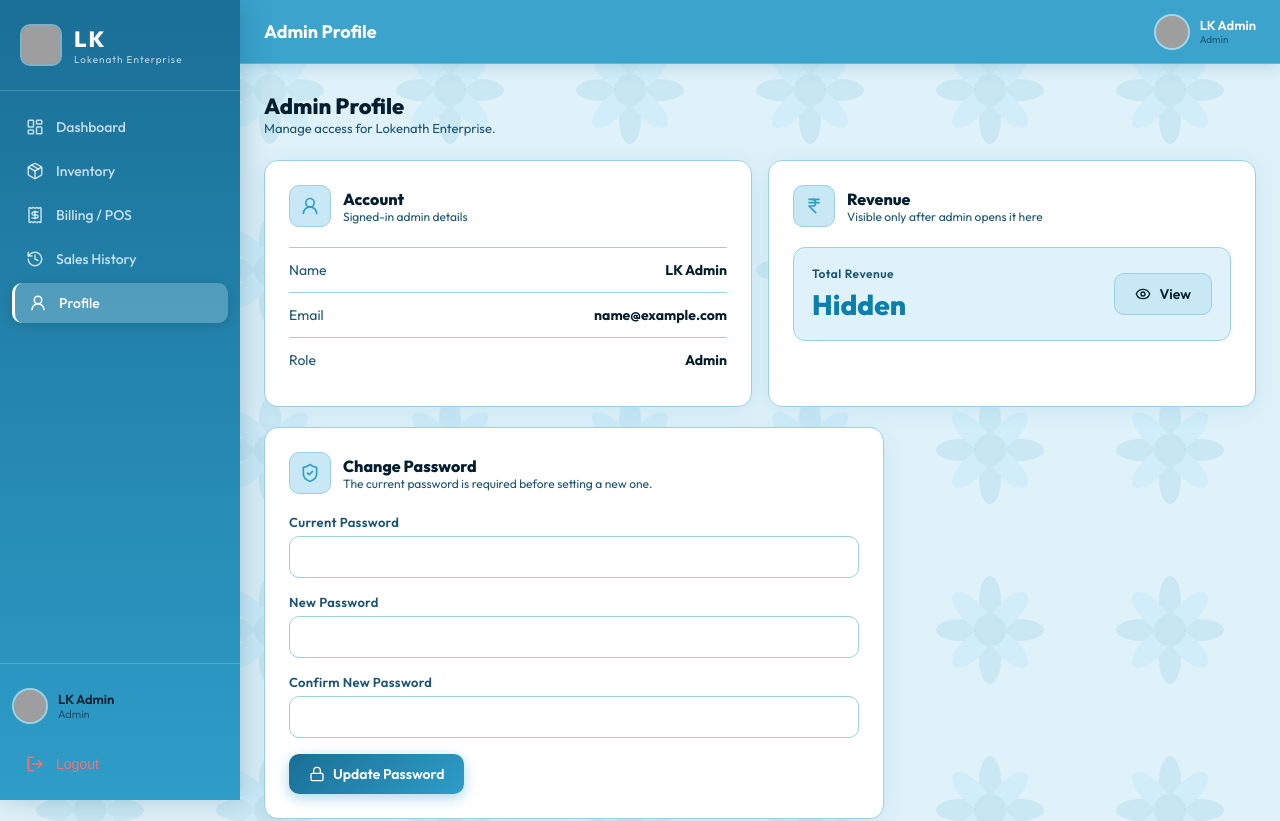
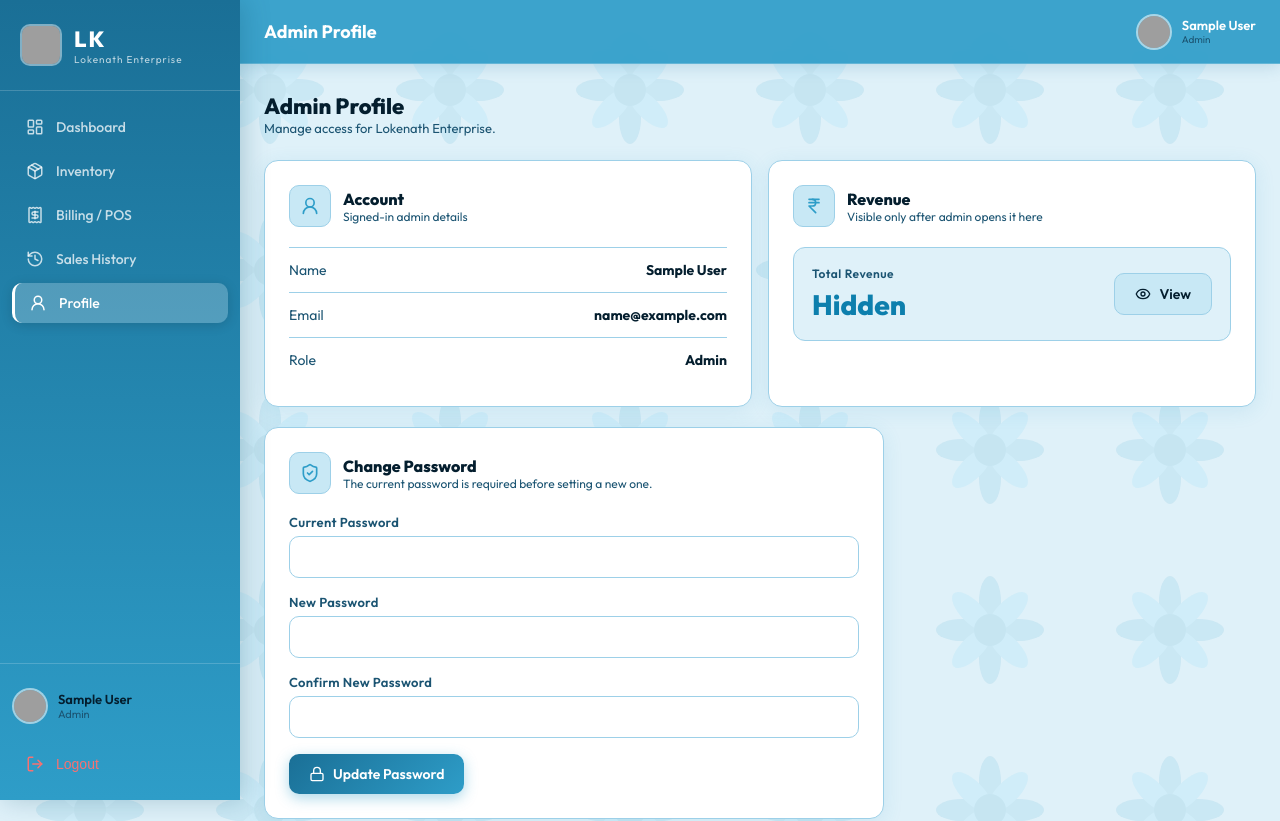
Before and after one commit to Bishal08-png/JSK, a React (Vite) app in the folder frontend/: page /admin/profile in a window 1280 px wide. Shown: the top 821 px of the page. Built offline with nearby package versions, Linux system fonts and the light colour scheme; no server answers; sample sign-in values are in the browser's storage; grey boxes are pictures that could not be loaded.

Commit message:
Fix admin name hardcoding and Context API update issue

```diff
--- a/frontend/src/components/Layout.jsx
+++ b/frontend/src/components/Layout.jsx
@@ -21,7 +21,7 @@ export default function Layout() {
   const { user } = useAuth()
   const location = useLocation()
   const title = pageTitles[location.pathname] || business.initials
-  const displayName = user?.role === 'admin' ? `${business.initials} Admin` : user?.name
+  const displayName = user?.name || `${business.initials} Admin`
 
   return (
     <div className="app-layout">
--- a/frontend/src/components/Sidebar.jsx
+++ b/frontend/src/components/Sidebar.jsx
@@ -12,7 +12,7 @@ const krishnaImageUrl = 'https://images.pexels.com/photos/36887683/pexels-photo-
 export default function Sidebar({ open, setOpen }) {
   const { user, logout } = useAuth()
   const navigate = useNavigate()
-  const displayName = user?.role === 'admin' ? `${business.initials} Admin` : user?.name
+  const displayName = user?.name || `${business.initials} Admin`
 
   const handleLogout = () => {
     logout()
--- a/frontend/src/pages/admin/Profile.jsx
+++ b/frontend/src/pages/admin/Profile.jsx
@@ -6,8 +6,8 @@ import { useAuth } from '../../context/useAuth'
 import { business } from '../../config/business'
 
 export default function Profile() {
-  const { user, setUser } = useAuth()
-  const displayName = user?.role === 'admin' ? `${business.initials} Admin` : user?.name
+  const { user, login } = useAuth()
+  const displayName = user?.name || `${business.initials} Admin`
   const [passwords, setPasswords] = useState({ currentPassword: '', newPassword: '', confirmPassword: '' })
   const [profileForm, setProfileForm] = useState({ name: user?.name || '', email: user?.email || '' })
   const [saving, setSaving] = useState(false)
@@ -67,7 +67,7 @@ export default function Profile() {
     setSavingProfile(true)
     try {
       const { data } = await api.put('/auth/admin/profile', profileForm)
-      setUser(data) // update auth context
+      login(data) // update auth context & local storage
       toast.success('Profile updated successfully')
     } catch (err) {
       toast.error(err?.response?.data?.message || 'Failed to update profile')
```
